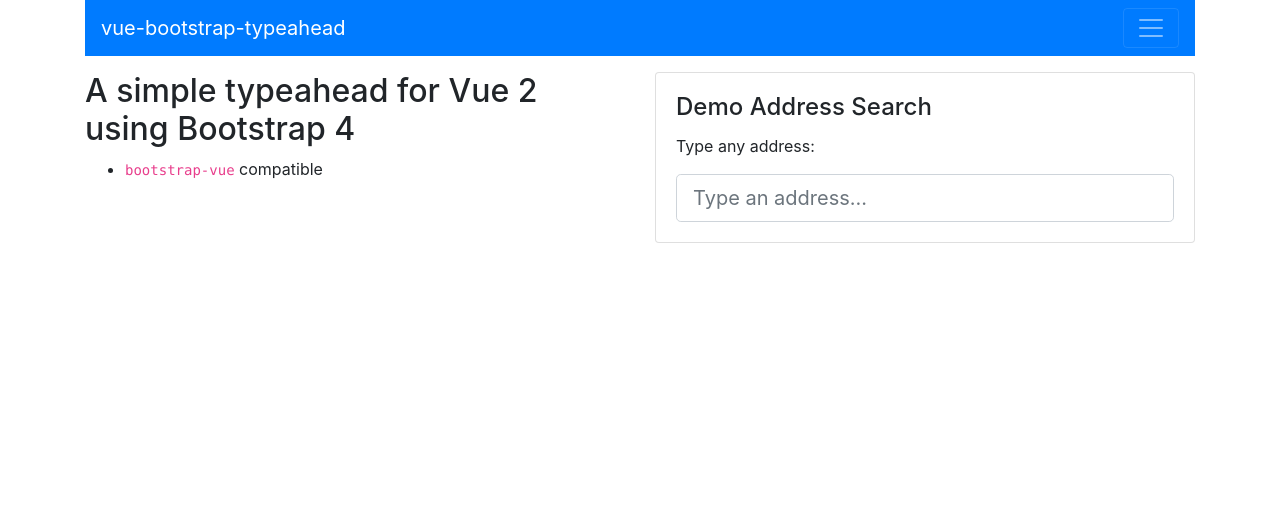
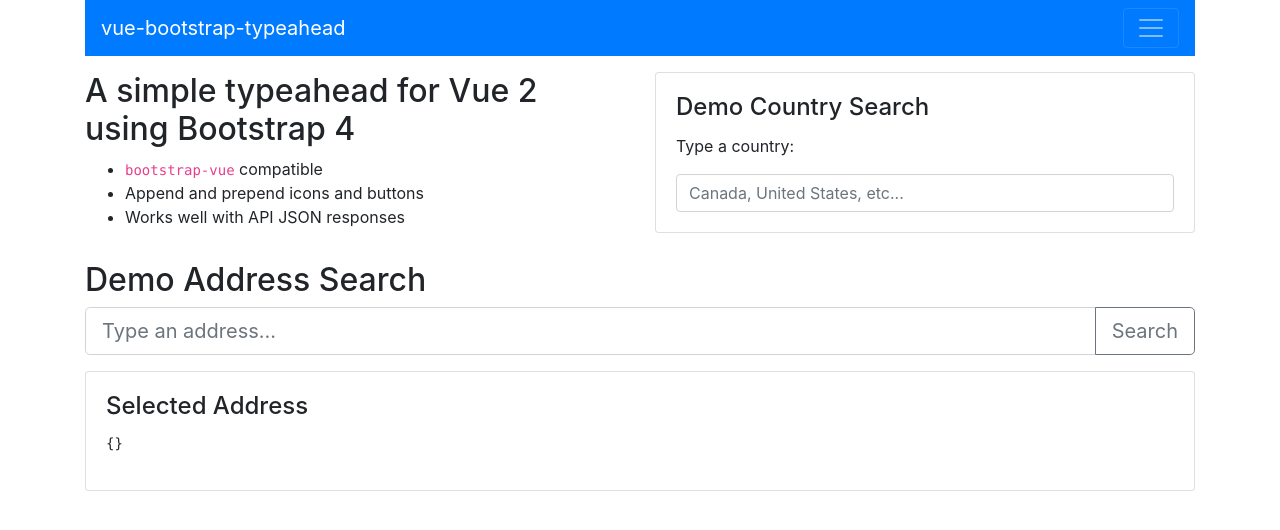
Before and after one commit to alexurquhart/vue-bootstrap-typeahead, a Vue app: page /#/ in a window 1280 px wide. Shown: the top 530 px of the page. Built offline with nearby package versions, Linux system fonts and the light colour scheme.

Commit message:
Updating docs page

```diff
--- a/src/components/VueBootstrapTypeahead.vue
+++ b/src/components/VueBootstrapTypeahead.vue
@@ -27,7 +27,7 @@
     <vue-bootstrap-typeahead-list
       class="vbt-autcomplete-list"
       ref="list"
-      v-show="isFocused"
+      v-show="isFocused && data.length > 0"
       :query="value"
       :data="formattedData"
       :background-variant="backgroundVariant"
@@ -41,7 +41,6 @@
 <script>
 import VueBootstrapTypeaheadList from './VueBootstrapTypeaheadList.vue'
 import ResizeObserver from 'resize-observer-polyfill'
-import Vue from 'vue';
 
 export default {
   name: 'VueBootstrapTypehead',
@@ -102,7 +101,7 @@
   methods: {
     resizeList(el) {
       const rect = el.getBoundingClientRect()
-      this.$refs.list.$el.style.top = rect.height + 5 + 'px'
+      // this.$refs.list.$el.style.top = rect.height + 5 + 'px'
       this.$refs.list.$el.style.width = rect.width + 'px'
     },
 
@@ -144,6 +143,7 @@
 
 <style scoped>
   .vbt-autcomplete-list {
+    padding-top: 5px;
     position: absolute;
     max-height: 350px;
     overflow-y: auto;
--- a/src/components/VueBootstrapTypeaheadList.vue
+++ b/src/components/VueBootstrapTypeaheadList.vue
@@ -93,7 +93,3 @@
   }
 }
 </script>
-
-<style>
-
-</style>
--- a/src/views/Home.vue
+++ b/src/views/Home.vue
@@ -3,24 +3,50 @@
     <div class="row">
       <div class="col-md-6">
         <h2>A simple typeahead for Vue 2 using Bootstrap 4</h2>
-
         <ul>
           <li><code>bootstrap-vue</code> compatible</li>
+          <li>Append and prepend icons and buttons</li>
+          <li>Works well with API JSON responses</li>
         </ul>
       </div>
       <div class="col-md-6">
-        <b-card title="Demo Address Search">
+        <b-card title="Demo Country Search">
           <p class="card-text">
-            Type any address:
+            Type a country:
           </p>
           <vue-bootstrap-typeahead
-            :data="addresses"
-            v-model="addressSearch"
-            size="lg"
-            :serializer="s => s.text"
-            placeholder="Type an address..."
-            @hit="selectedAddress = $event"
+            :data="countries"
+            v-model="cntrySearch"
+            :serializer="s => s.name"
+            placeholder="Canada, United States, etc..."
+            @hit="selectedCountry = $event"
           />
+        </b-card>
+      </div>
+    </div>
+    <div class="row">
+      <div class="col">
+        <h2>Demo Address Search</h2>
+        <vue-bootstrap-typeahead
+          :data="addresses"
+          v-model="addressSearch"
+          size="lg"
+          :serializer="s => s.text"
+          placeholder="Type an address..."
+          @hit="selectedAddress = $event"
+        >
+          <template slot="append">
+            <button class="btn btn-outline-secondary" type="button">Search</button>
+          </template>
+        </vue-bootstrap-typeahead>
+      </div>
+    </div>
+    <div class="row">
+      <div class="col">
+        <b-card title="Selected Address">
+          <p class="card-text">
+            <pre>{{ selectedAddress | stringify }}</pre>
+          </p>
         </b-card>
       </div>
     </div>
```
